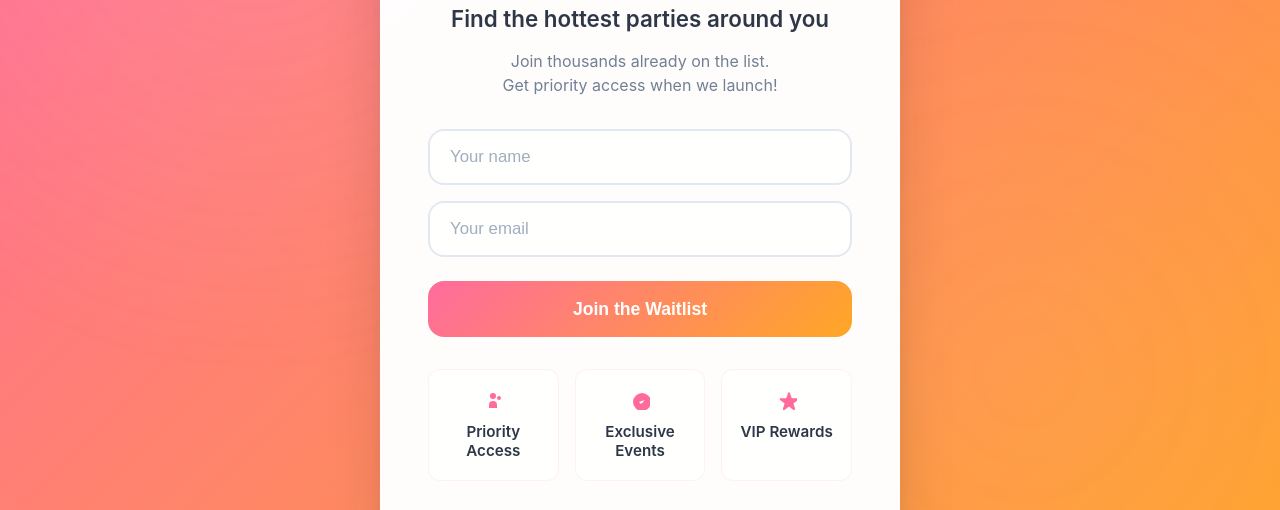
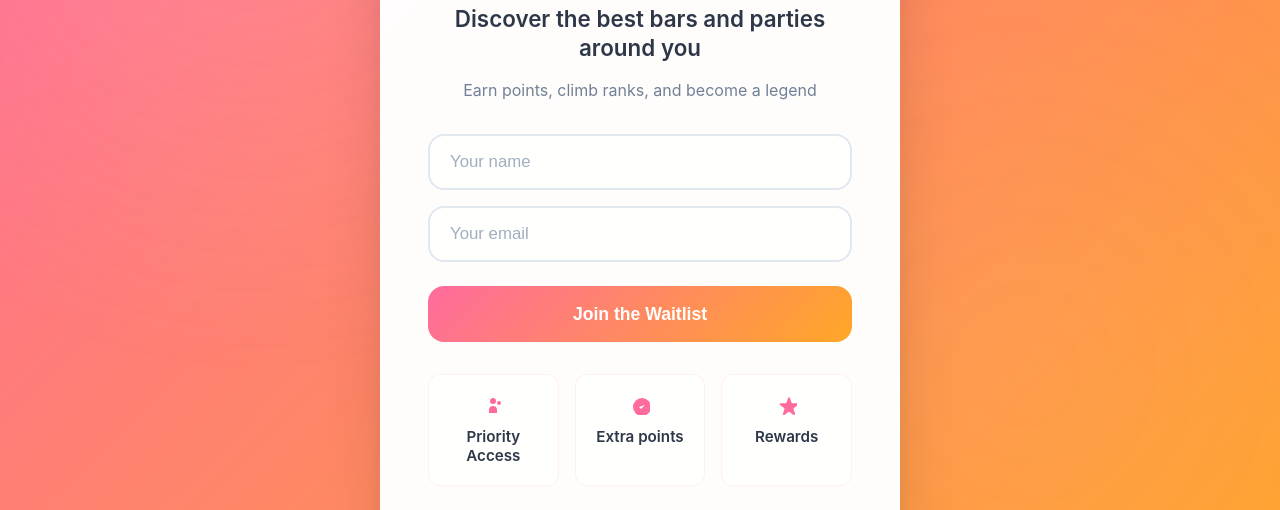
Before and after one commit to partygo2025/partygowaitlist, a plain HTML site: page index.html in a window 1280 px wide. Shown: the part 265-775 px from the top of the page. Drawn offline with nearby package versions, Linux system fonts and the light colour scheme; no server answers.

Commit message:
Correction: upload du vrai code index.html

```diff
--- a/index.html
+++ b/index.html
@@ -408,10 +408,9 @@
       </div>
 
       <h1 class="brand-name">PartyGo</h1>
-      <h2 class="tagline">Find the hottest parties around you</h2>
+      <h2 class="tagline">Discover the best bars and parties around you</h2>
       <p class="subtitle">
-        Join thousands already on the list.<br/>
-        Get priority access when we launch!
+        Earn points, climb ranks, and become a legend
       </p>
 
       <form class="form-container" id="waitlistForm">
@@ -440,7 +439,7 @@
         </button>
 
         <div class="message success-message" id="successMessage">
-          🎉 You're in! We'll notify you when PartyGo launches.
+          🎉 You're in! Welcome to the PartyGo's journey
         </div>
 
         <div class="message error-message" id="errorMessage">
@@ -459,13 +458,13 @@
           <svg class="feature-icon" fill="currentColor" viewBox="0 0 20 20">
             <path d="M9 12l2 2 4-4m6 2a9 9 0 11-18 0 9 9 0 0118 0z"/>
           </svg>
-          <span class="feature-text">Exclusive Events</span>
+          <span class="feature-text">Extra points</span>
         </div>
         <div class="feature">
           <svg class="feature-icon" fill="currentColor" viewBox="0 0 20 20">
             <path d="M11.049 2.927c.3-.921 1.603-.921 1.902 0l1.519 4.674a1 1 0 00.95.69h4.915c.969 0 1.371 1.24.588 1.81l-3.976 2.888a1 1 0 00-.363 1.118l1.518 4.674c.3.922-.755 1.688-1.538 1.118l-3.976-2.888a1 1 0 00-1.176 0l-3.976 2.888c-.783.57-1.838-.197-1.538-1.118l1.518-4.674a1 1 0 00-.363-1.118l-3.976-2.888c-.784-.57-.38-1.81.588-1.81h4.914a1 1 0 00.951-.69l1.519-4.674z"/>
           </svg>
-          <span class="feature-text">VIP Rewards</span>
+          <span class="feature-text">Rewards</span>
         </div>
       </div>
 
```
